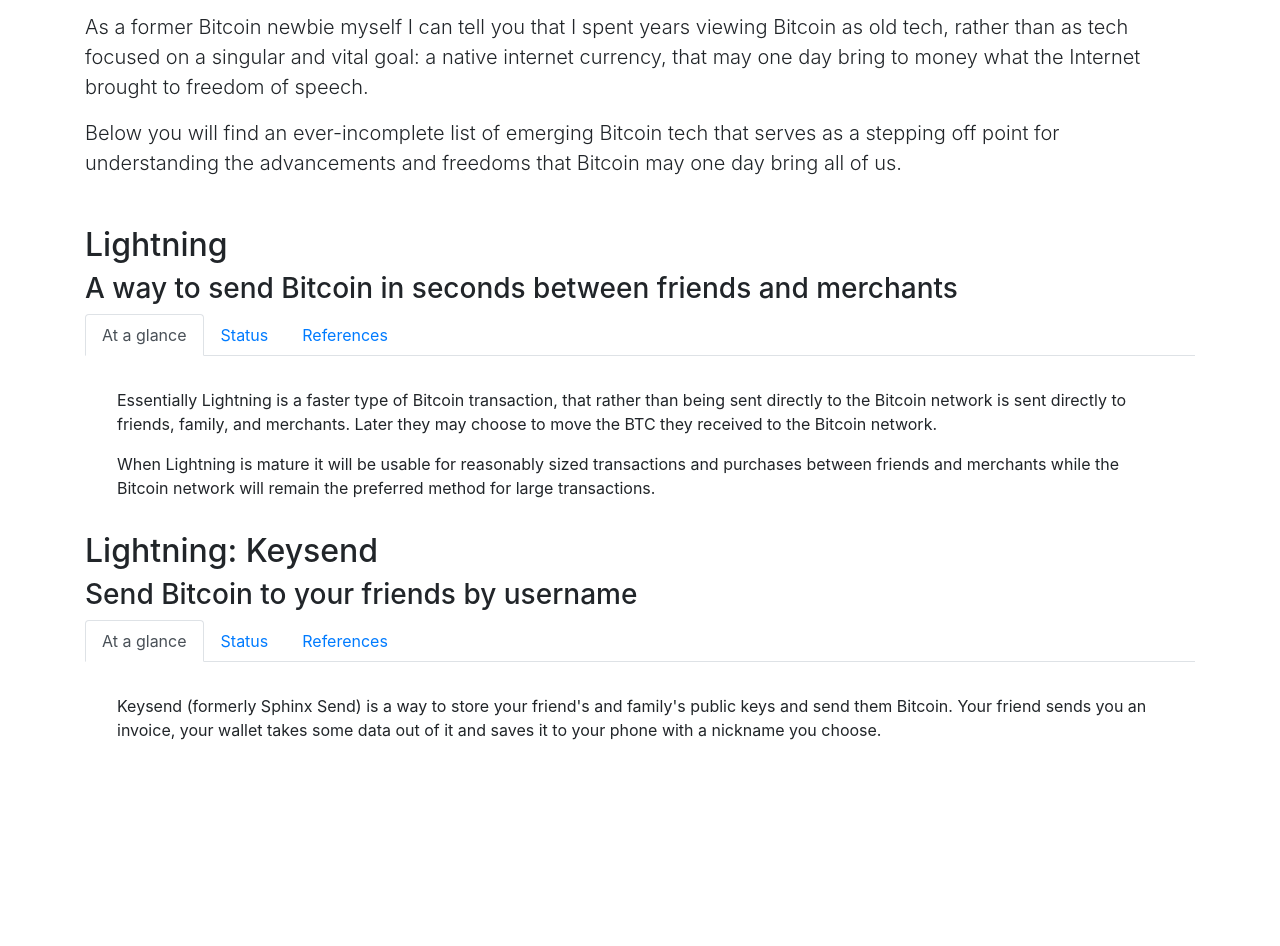
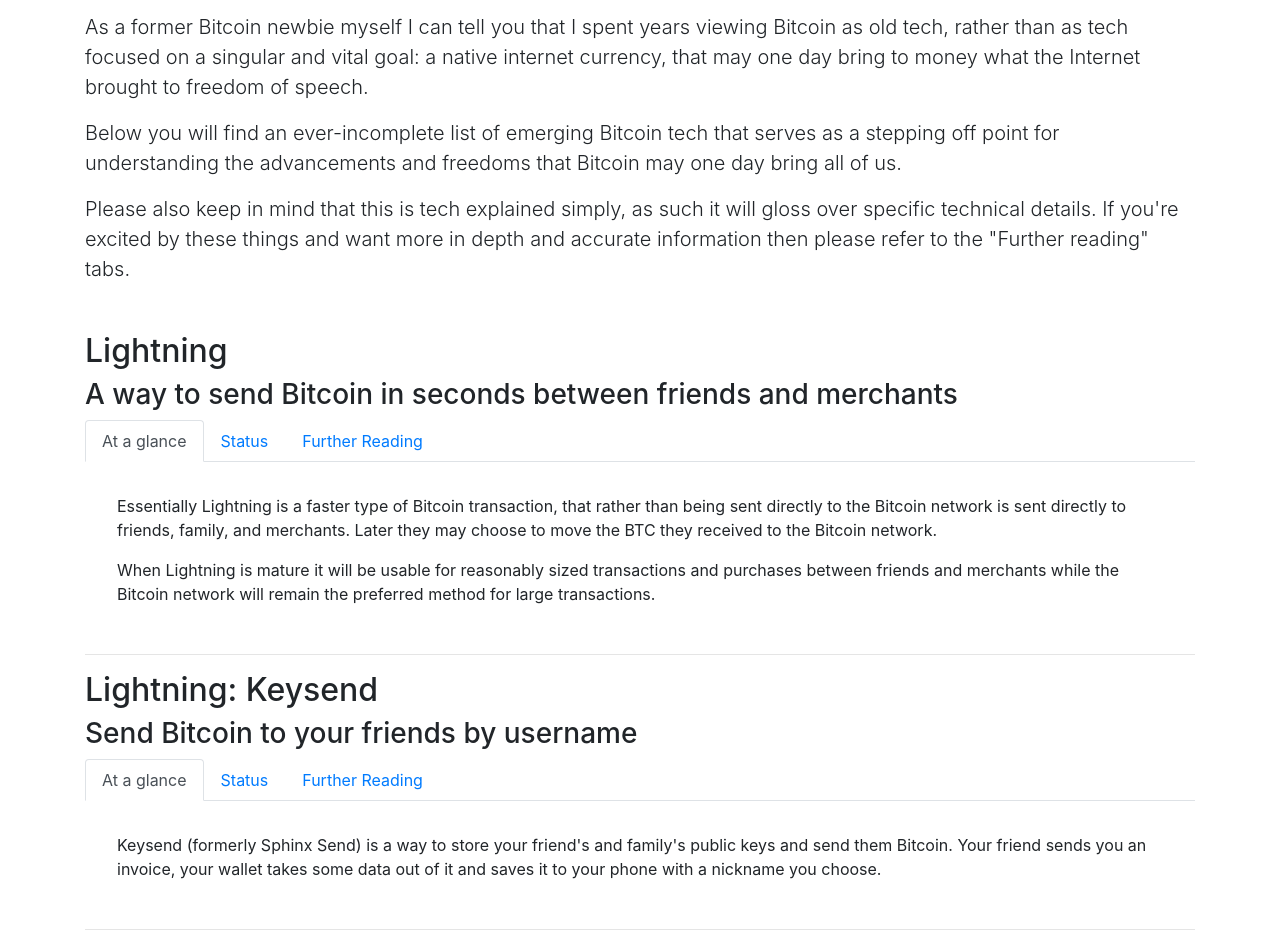
Before and after one commit to pyskell/whatcanbitcoindo, a Flask app: page / in a window 1280 px wide. Shown: the part 190-1136 px from the top of the page. Before the commit the page ends 930 px from the top, so only its background shows below. Run offline with Flask 2, Linux system fonts and the light colour scheme; some libraries are stand-ins or nearby versions.

Commit message:
ADD: Note for further reading, and rename references

```diff
--- a/templates/description.html
+++ b/templates/description.html
@@ -13,7 +13,7 @@
             </li>
             <li class="nav-item">
                 <a class="nav-link" id="{{id}}-further-reading-tab" data-toggle="tab" href="#{{id}}-further-reading" role="tab" aria-controls="{{id}}-further-reading"
-                aria-selected="false">References</a>
+                aria-selected="false">Further Reading</a>
             </li>
         </ul>
         <div class="tab-content" id="{{id}}TabContent">
--- a/templates/index.html
+++ b/templates/index.html
@@ -53,12 +53,17 @@
 		that serves as a stepping off point for understanding the advancements
 		and freedoms that Bitcoin may one day bring all of us.
 		</p>
+		<p class="lead">
+		Please also keep in mind that this is tech explained simply, as such it will gloss over specific technical details.
+		If you're excited by these things and want more in depth and accurate information then please refer to the "Further reading" tabs.
+		</p>
 
 		{# TODO: Add more existing tech to this page #}
 
 		<div class="tech-container">
 		{% for tech in tech_list %}
 			{% include tech %}
+			<hr/>
 		{% endfor %}
 		</div>
 	</div>
```
